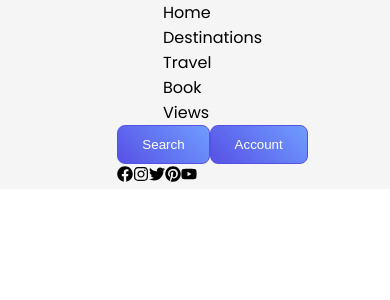
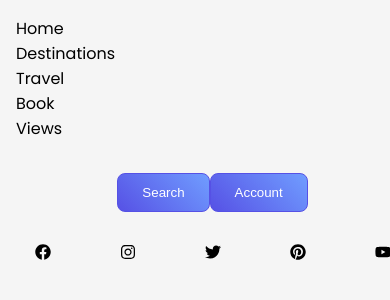
Before and after one commit to carlos-lopez98/TravelSite, a React (Create React App) app: page / in a window 390 px wide. Shown: the top 300 px of the page. Built offline with nearby package versions, Linux system fonts and the light colour scheme.

Commit message:
Adding More Styling

```diff
--- a/src/components/navbar/NavbarStyle.scss
+++ b/src/components/navbar/NavbarStyle.scss
@@ -37,10 +37,29 @@
  */
         top: 0;
         left: 0;
-        align-items: center;
+        /*         align-items: center;
+ */
         position: absolute;
         justify-content: space-between;
         background-color: #f5f5f5;
+        transition: 0.3s;
+    }
+
+    .mobile-nav {
+        margin: 1rem 0;
+
+    }
+
+    .mobile-menu-bottom {
+        width: 100%;
+        text-align: center;
+        padding: 1rem 0;
+    }
+
+    .social-icons {
+        display: flex;
+        justify-content: space-around;
+        margin: 2rem 0;
     }
 
     //This attribute removes the nav-menu from the html and it won't take up space
```
